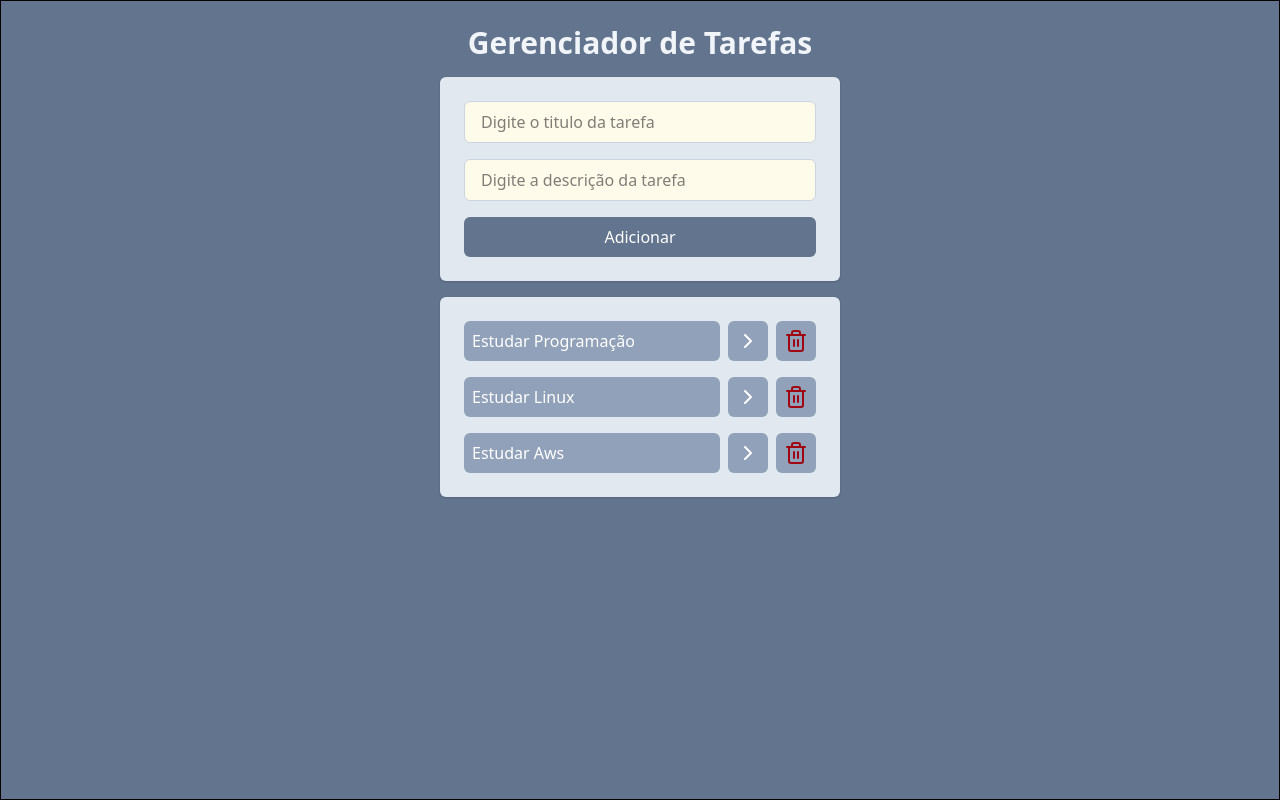
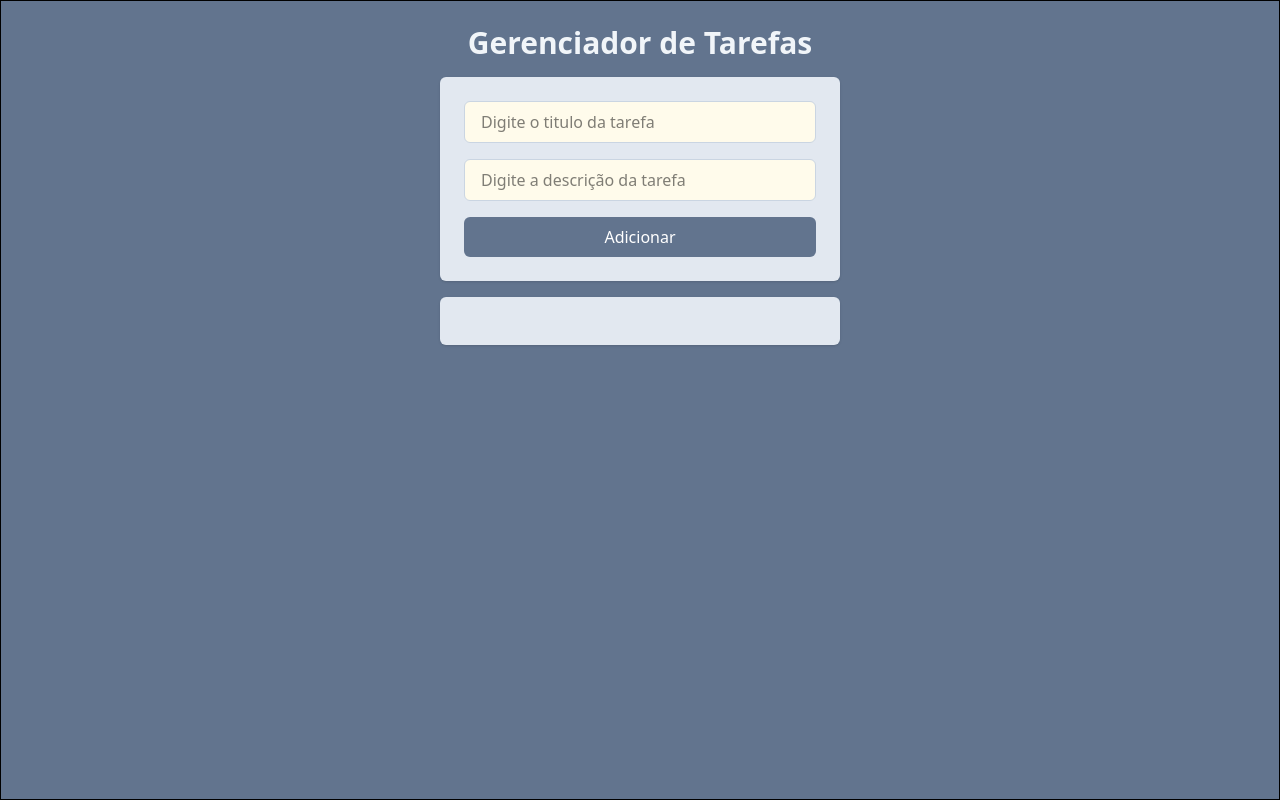
Before and after one commit to breno-facanha/lista-de-tarefas, a React (Vite) app: page / in a window 1280 px wide. Built offline with nearby package versions, Linux system fonts and the light colour scheme.

Commit message:
adcionando persistência de dados no local storage

```diff
--- a/src/App.jsx
+++ b/src/App.jsx
@@ -1,30 +1,15 @@
-import { useState } from 'react'
+import { useEffect, useState } from 'react'
 import AddTask from './components/AddTask'
 import Tasks from './components/Tasks'
 import { v4 as uuidv4 } from 'uuid';
 
 function App() {
 
-  const [tasks, setTask] = useState([
-    {
-      id: 1,
-      title: "Estudar Programação",
-      description: "Estudar: React com TailwindCss",
-      isCompleted: false,
-    },
-    {
-      id: 2,
-      title: "Estudar Linux",
-      description: "Estudar: Container e permissões",
-      isCompleted: false,
-    },
-    {
-      id: 3,
-      title: "Estudar Aws",
-      description: "Estudar: Criar Maquina Virtual",
-      isCompleted: false,
-    }
-  ])
+  const [tasks, setTask] = useState( JSON.parse(localStorage.getItem("tasks")) || [])
+
+  useEffect(() => {
+    localStorage.setItem("tasks", JSON.stringify(tasks))
+  }, [tasks])
 
   function onTaskClick(taskId){
     const newTask = tasks.map( task => {
```
